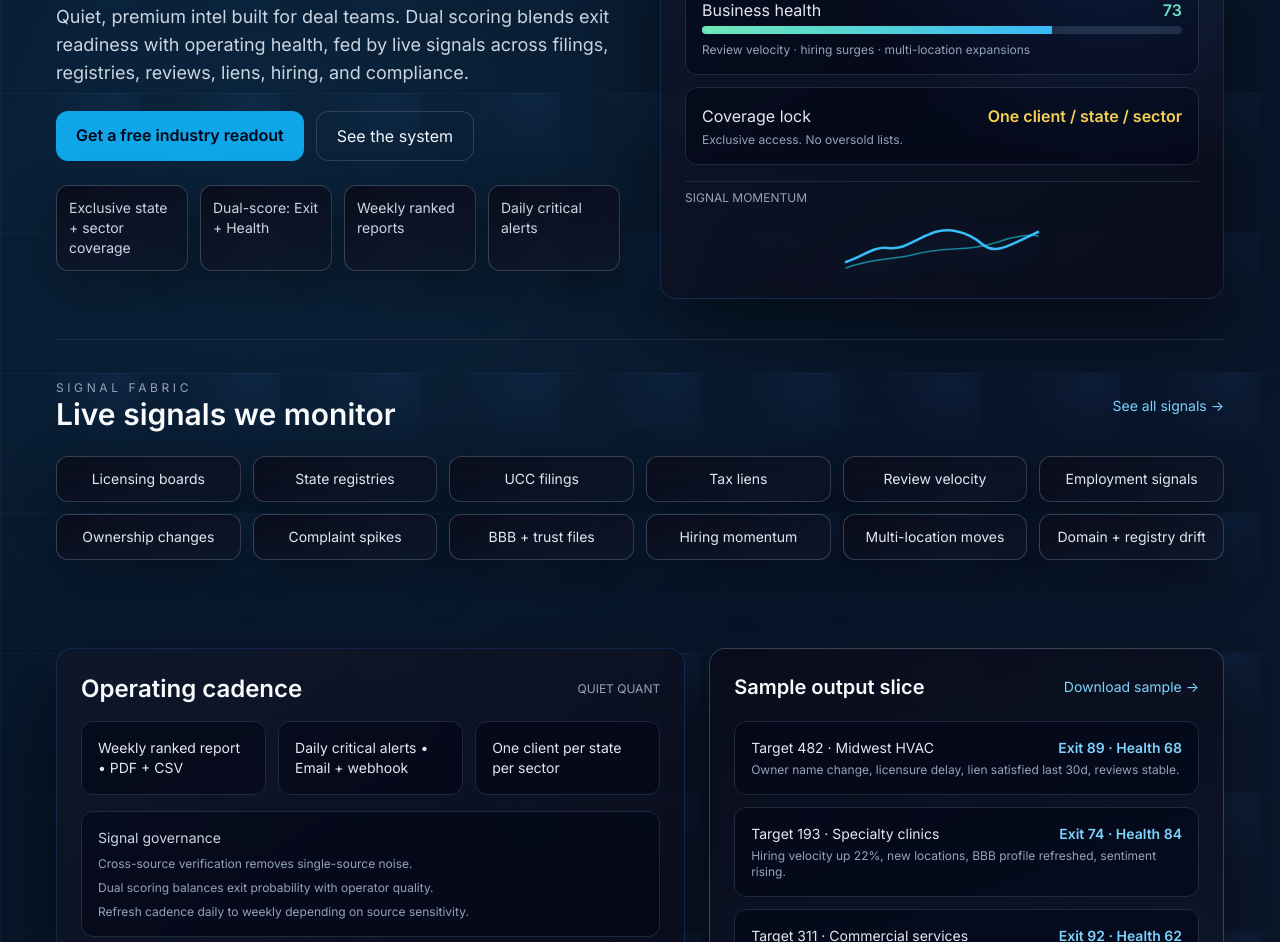
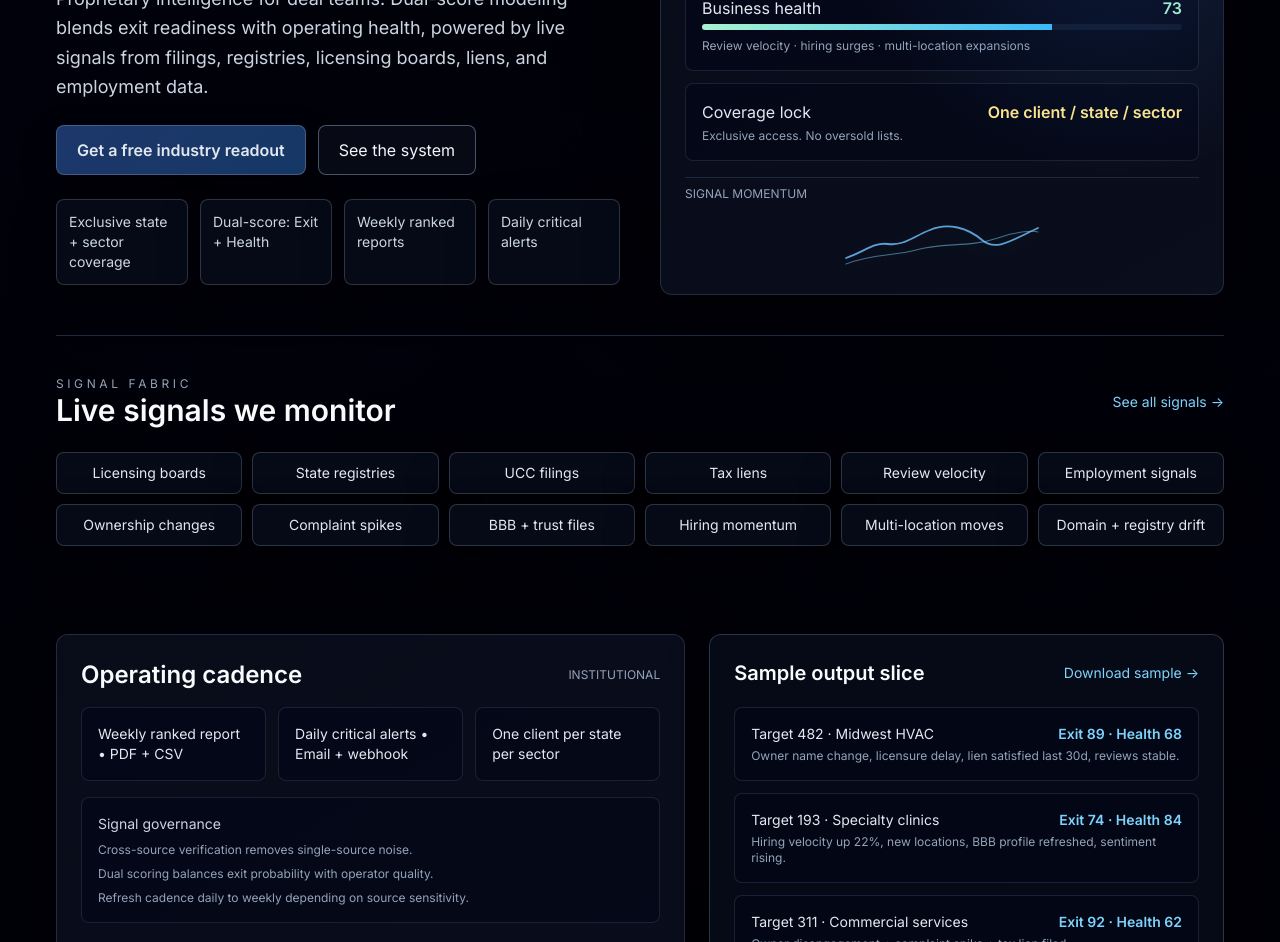
Before and after one commit to remitaffin/acquisition-edge-landing, a plain HTML site: page index.html in a window 1280 px wide. Shown: the part 327-1269 px from the top of the page. Drawn offline with nearby package versions, Linux system fonts and the light colour scheme.

Commit message:
Institutionalize styling and copy

```diff
--- a/index.html
+++ b/index.html
@@ -4,7 +4,7 @@
   <meta charset="UTF-8">
   <meta name="viewport" content="width=device-width, initial-scale=1.0">
   <title>Acquisition Edge | Confidential Acquisition Intelligence</title>
-  <meta name="description" content="Quiet, finance-grade intelligence for exclusive acquisitions. Live signals, dual scoring, and muted dashboards built for brokers, deal teams, and acquisition leads.">
+  <meta name="description" content="Finance-grade acquisition intelligence with dual scoring and live signals for brokers, deal teams, and acquisition leads.">
   <link rel="canonical" href="https://acquisitionedge.ai/">
   <meta property="og:title" content="Acquisition Edge | Confidential Acquisition Intelligence">
   <meta property="og:description" content="Premium acquisition intelligence with live signals, exit readiness scoring, and exclusive coverage.">
@@ -52,7 +52,7 @@
     <header class="border-b border-slate-800/70 bg-slate-950/90 sticky top-0 backdrop-blur z-50">
       <div class="ae-shell mx-auto px-4 py-4 flex items-center justify-between">
         <a href="index.html" class="flex items-center space-x-3">
-          <div class="h-11 w-11 rounded-2xl bg-gradient-to-br from-sky-400 via-cyan-300 to-indigo-500 grid place-items-center font-bold text-slate-950 tracking-tight">AE</div>
+          <div class="h-11 w-11 rounded-xl bg-gradient-to-br from-sky-500/80 via-blue-500/70 to-indigo-500/70 grid place-items-center font-bold text-slate-950 tracking-tight border border-slate-700/70">AE</div>
           <div>
             <p class="text-lg font-semibold leading-tight">Acquisition Edge</p>
             <p class="text-xs text-slate-400">Confidential intelligence</p>
@@ -66,7 +66,7 @@
           <a href="about.html" class="hover:text-sky-200 transition">About</a>
         </nav>
         <div class="flex items-center space-x-3">
-          <a href="contact.html" class="hidden md:inline-flex px-4 py-2 rounded-xl bg-sky-500 text-slate-950 font-semibold hover:bg-sky-400 transition">Request Report</a>
+          <a href="contact.html" class="hidden md:inline-flex px-4 py-2 rounded-lg ae-btn-primary font-semibold">Request Report</a>
           <button id="menu-toggle" class="md:hidden text-slate-200" aria-label="Open menu">
             <svg xmlns="http://www.w3.org/2000/svg" class="h-7 w-7" fill="none" viewBox="0 0 24 24" stroke="currentColor"><path stroke-linecap="round" stroke-linejoin="round" stroke-width="1.5" d="M4 6h16M4 12h16M4 18h16" /></svg>
           </button>
@@ -78,7 +78,7 @@
         <a href="coverage.html" class="block hover:text-sky-200">Coverage</a>
         <a href="sample-report.html" class="block hover:text-sky-200">Sample Report</a>
         <a href="about.html" class="block hover:text-sky-200">About</a>
-        <a href="contact.html" class="block font-semibold text-slate-950 bg-sky-500 rounded-lg px-3 py-2 text-center">Request Report</a>
+        <a href="contact.html" class="block font-semibold text-slate-50 ae-btn-primary rounded-lg px-3 py-2 text-center">Request Report</a>
       </div>
     </header>
 
@@ -87,44 +87,44 @@
         <div class="space-y-6">
           <p class="text-xs uppercase section-label text-sky-300/70">Confidential acquisition intelligence</p>
           <h1 class="text-4xl md:text-5xl font-semibold leading-tight">Find off-market targets before they file or list.</h1>
-          <p class="text-lg text-slate-300">Quiet, premium intel built for deal teams. Dual scoring blends exit readiness with operating health, fed by live signals across filings, registries, reviews, liens, hiring, and compliance.</p>
+          <p class="text-lg text-slate-300 leading-relaxed">Proprietary intelligence for deal teams. Dual-score modeling blends exit readiness with operating health, powered by live signals from filings, registries, licensing boards, liens, and employment data.</p>
           <div class="flex flex-col sm:flex-row gap-3">
-            <a href="contact.html" class="px-5 py-3 rounded-xl bg-sky-500 text-slate-950 font-semibold text-center hover:bg-sky-400 transition">Get a free industry readout</a>
-            <a href="how-it-works.html" class="px-5 py-3 rounded-xl border border-slate-700 text-slate-100 text-center hover:border-slate-500 transition">See the system</a>
+            <a href="contact.html" class="px-5 py-3 rounded-lg ae-btn-primary font-semibold text-center">Get a free industry readout</a>
+            <a href="how-it-works.html" class="px-5 py-3 rounded-lg ae-btn-secondary text-slate-100 text-center">See the system</a>
           </div>
           <div class="grid grid-cols-2 sm:grid-cols-4 gap-3 text-sm text-slate-300">
-            <div class="ae-card rounded-xl p-3">Exclusive state + sector coverage</div>
-            <div class="ae-card rounded-xl p-3">Dual-score: Exit + Health</div>
-            <div class="ae-card rounded-xl p-3">Weekly ranked reports</div>
-            <div class="ae-card rounded-xl p-3">Daily critical alerts</div>
+            <div class="ae-card rounded-lg p-3">Exclusive state + sector coverage</div>
+            <div class="ae-card rounded-lg p-3">Dual-score: Exit + Health</div>
+            <div class="ae-card rounded-lg p-3">Weekly ranked reports</div>
+            <div class="ae-card rounded-lg p-3">Daily critical alerts</div>
           </div>
         </div>
-        <div class="ae-panel rounded-2xl p-6 glow-accent space-y-4">
+        <div class="ae-panel rounded-xl p-6 glow-accent space-y-4">
           <div class="flex items-center justify-between text-sm text-slate-300">
             <span class="badge-dot">Live signal fusion</span>
-            <span class="text-sky-300">Realtime</span>
+            <span class="text-sky-200">Realtime</span>
           </div>
           <div class="space-y-3">
-            <div class="p-4 rounded-xl bg-slate-950/60 border border-slate-800">
-              <div class="flex items-center justify-between text-slate-200 mb-1"><span>Exit readiness</span><span class="font-semibold text-sky-300" data-count="87">0</span></div>
-              <div class="w-full bg-slate-800 rounded-full h-2 overflow-hidden"><div class="h-2 bg-gradient-to-r from-sky-400 via-cyan-300 to-emerald-400 w-[87%]"></div></div>
+            <div class="p-4 rounded-lg bg-slate-950/60 border border-slate-800/80">
+              <div class="flex items-center justify-between text-slate-200 mb-1"><span>Exit readiness</span><span class="font-semibold text-sky-200" data-count="87">0</span></div>
+              <div class="w-full bg-slate-900 rounded-full h-[6px] overflow-hidden"><div class="h-[6px] bg-gradient-to-r from-sky-400 via-blue-400 to-emerald-300 w-[87%]"></div></div>
               <p class="text-xs text-slate-400 mt-2">Owner disengagement · licensing friction · complaint spikes</p>
             </div>
-            <div class="p-4 rounded-xl bg-slate-950/60 border border-slate-800">
-              <div class="flex items-center justify-between text-slate-200 mb-1"><span>Business health</span><span class="font-semibold text-emerald-300" data-count="73">0</span></div>
-              <div class="w-full bg-slate-800 rounded-full h-2 overflow-hidden"><div class="h-2 bg-gradient-to-r from-emerald-300 to-sky-400 w-[73%]"></div></div>
+            <div class="p-4 rounded-lg bg-slate-950/60 border border-slate-800/80">
+              <div class="flex items-center justify-between text-slate-200 mb-1"><span>Business health</span><span class="font-semibold text-emerald-200" data-count="73">0</span></div>
+              <div class="w-full bg-slate-900 rounded-full h-[6px] overflow-hidden"><div class="h-[6px] bg-gradient-to-r from-emerald-200 to-sky-400 w-[73%]"></div></div>
               <p class="text-xs text-slate-400 mt-2">Review velocity · hiring surges · multi-location expansions</p>
             </div>
-            <div class="p-4 rounded-xl bg-slate-950/60 border border-slate-800">
-              <div class="flex items-center justify-between text-slate-200 mb-1"><span>Coverage lock</span><span class="font-semibold text-amber-300">One client / state / sector</span></div>
+            <div class="p-4 rounded-lg bg-slate-950/60 border border-slate-800/80">
+              <div class="flex items-center justify-between text-slate-200 mb-1"><span>Coverage lock</span><span class="font-semibold text-amber-200">One client / state / sector</span></div>
               <p class="text-xs text-slate-400">Exclusive access. No oversold lists.</p>
             </div>
           </div>
           <div class="pt-2 border-t border-slate-800">
             <p class="text-xs uppercase text-slate-400 mb-2">Signal momentum</p>
             <svg class="sparkline" viewBox="0 0 200 60" fill="none" xmlns="http://www.w3.org/2000/svg">
-              <path d="M4 48C22 42 32 32 46 34C62 36 72 26 88 20C106 12 126 18 140 30C154 42 170 30 196 18" stroke="#38bdf8" stroke-width="2.5"/>
-              <path d="M4 54C28 44 52 46 74 40C102 32 126 38 156 28C172 22 190 20 196 22" stroke="#22d3ee" stroke-width="1.5" opacity="0.6"/>
+              <path d="M4 48C22 42 32 32 46 34C62 36 72 26 88 20C106 12 126 18 140 30C154 42 170 30 196 18" stroke="#5aa0d6" stroke-width="1.8"/>
+              <path d="M4 54C28 44 52 46 74 40C102 32 126 38 156 28C172 22 190 20 196 22" stroke="#7dd3fc" stroke-width="1.1" opacity="0.5"/>
             </svg>
           </div>
         </div>
@@ -138,34 +138,34 @@
           </div>
           <a href="signals-and-scoring.html" class="text-sm text-sky-300 hover:text-sky-200">See all signals →</a>
         </div>
-        <div class="grid grid-cols-2 sm:grid-cols-3 lg:grid-cols-6 gap-3 text-sm text-slate-200">
-          <div class="ae-card rounded-xl p-3 text-center">Licensing boards</div>
-          <div class="ae-card rounded-xl p-3 text-center">State registries</div>
-          <div class="ae-card rounded-xl p-3 text-center">UCC filings</div>
-          <div class="ae-card rounded-xl p-3 text-center">Tax liens</div>
-          <div class="ae-card rounded-xl p-3 text-center">Review velocity</div>
-          <div class="ae-card rounded-xl p-3 text-center">Employment signals</div>
-          <div class="ae-card rounded-xl p-3 text-center">Ownership changes</div>
-          <div class="ae-card rounded-xl p-3 text-center">Complaint spikes</div>
-          <div class="ae-card rounded-xl p-3 text-center">BBB + trust files</div>
-          <div class="ae-card rounded-xl p-3 text-center">Hiring momentum</div>
-          <div class="ae-card rounded-xl p-3 text-center">Multi-location moves</div>
-          <div class="ae-card rounded-xl p-3 text-center">Domain + registry drift</div>
+        <div class="grid grid-cols-2 sm:grid-cols-3 lg:grid-cols-6 gap-2.5 text-sm text-slate-200">
+          <div class="ae-card rounded-lg py-2.5 px-3 text-center">Licensing boards</div>
+          <div class="ae-card rounded-lg py-2.5 px-3 text-center">State registries</div>
+          <div class="ae-card rounded-lg py-2.5 px-3 text-center">UCC filings</div>
+          <div class="ae-card rounded-lg py-2.5 px-3 text-center">Tax liens</div>
+          <div class="ae-card rounded-lg py-2.5 px-3 text-center">Review velocity</div>
+          <div class="ae-card rounded-lg py-2.5 px-3 text-center">Employment signals</div>
+          <div class="ae-card rounded-lg py-2.5 px-3 text-center">Ownership changes</div>
+          <div class="ae-card rounded-lg py-2.5 px-3 text-center">Complaint spikes</div>
+          <div class="ae-card rounded-lg py-2.5 px-3 text-center">BBB + trust files</div>
+          <div class="ae-card rounded-lg py-2.5 px-3 text-center">Hiring momentum</div>
+          <div class="ae-card rounded-lg py-2.5 px-3 text-center">Multi-location moves</div>
+          <div class="ae-card rounded-lg py-2.5 px-3 text-center">Domain + registry drift</div>
         </div>
       </section>
 
       <section class="py-12 grid lg:grid-cols-[1.1fr,0.9fr] gap-6 fade-in">
-        <div class="ae-panel rounded-2xl p-6 space-y-4">
+        <div class="ae-panel rounded-xl p-6 space-y-4">
           <div class="flex items-center justify-between">
             <h3 class="text-2xl font-semibold">Operating cadence</h3>
-            <span class="text-xs uppercase text-slate-400">Quiet quant</span>
+            <span class="text-xs uppercase text-slate-400">Institutional</span>
           </div>
           <div class="grid sm:grid-cols-3 gap-3 text-sm text-slate-200">
-            <div class="p-4 rounded-xl bg-slate-950/60 border border-slate-800">Weekly ranked report • PDF + CSV</div>
-            <div class="p-4 rounded-xl bg-slate-950/60 border border-slate-800">Daily critical alerts • Email + webhook</div>
-            <div class="p-4 rounded-xl bg-slate-950/60 border border-slate-800">One client per state per sector</div>
+            <div class="p-4 rounded-lg bg-slate-950/60 border border-slate-800/80">Weekly ranked report • PDF + CSV</div>
+            <div class="p-4 rounded-lg bg-slate-950/60 border border-slate-800/80">Daily critical alerts • Email + webhook</div>
+            <div class="p-4 rounded-lg bg-slate-950/60 border border-slate-800/80">One client per state per sector</div>
           </div>
-          <div class="p-4 rounded-xl bg-slate-950/60 border border-slate-800">
+          <div class="p-4 rounded-lg bg-slate-950/60 border border-slate-800/80">
             <p class="text-sm text-slate-300 mb-2">Signal governance</p>
             <ul class="text-xs text-slate-400 space-y-2">
               <li>Cross-source verification removes single-source noise.</li>
@@ -174,21 +174,21 @@
             </ul>
           </div>
         </div>
-        <div class="ae-card rounded-2xl p-6 space-y-5">
+        <div class="ae-card rounded-xl p-6 space-y-5">
           <div class="flex items-center justify-between">
             <h3 class="text-xl font-semibold">Sample output slice</h3>
             <a href="sample-report.html" class="text-sm text-sky-300 hover:text-sky-200">Download sample →</a>
           </div>
           <div class="space-y-3 text-sm text-slate-200">
-            <div class="p-4 rounded-xl bg-slate-950/60 border border-slate-800">
+            <div class="p-4 rounded-lg bg-slate-950/60 border border-slate-800/80">
               <div class="flex items-center justify-between mb-1"><span>Target 482 · Midwest HVAC</span><span class="text-sky-300 font-semibold">Exit 89 · Health 68</span></div>
               <p class="text-xs text-slate-400">Owner name change, licensure delay, lien satisfied last 30d, reviews stable.</p>
             </div>
-            <div class="p-4 rounded-xl bg-slate-950/60 border border-slate-800">
+            <div class="p-4 rounded-lg bg-slate-950/60 border border-slate-800/80">
               <div class="flex items-center justify-between mb-1"><span>Target 193 · Specialty clinics</span><span class="text-sky-300 font-semibold">Exit 74 · Health 84</span></div>
               <p class="text-xs text-slate-400">Hiring velocity up 22%, new locations, BBB profile refreshed, sentiment rising.</p>
             </div>
-            <div class="p-4 rounded-xl bg-slate-950/60 border border-slate-800">
+            <div class="p-4 rounded-lg bg-slate-950/60 border border-slate-800/80">
               <div class="flex items-center justify-between mb-1"><span>Target 311 · Commercial services</span><span class="text-sky-300 font-semibold">Exit 92 · Health 62</span></div>
               <p class="text-xs text-slate-400">Owner disengagement + complaint spike + tax lien filed.</p>
             </div>
@@ -202,23 +202,23 @@
           <h3 class="text-2xl font-semibold">Built for professionals who track outcomes</h3>
           <span class="text-sm text-slate-400">Brokers · deal teams · corporate development</span>
         </div>
-        <div class="grid sm:grid-cols-2 lg:grid-cols-3 gap-4 text-sm text-slate-300">
-          <div class="ae-card rounded-xl p-4">Business brokers</div>
-          <div class="ae-card rounded-xl p-4">Investment banking directors</div>
-          <div class="ae-card rounded-xl p-4">VP / Director of acquisitions</div>
-          <div class="ae-card rounded-xl p-4">Independent sponsors</div>
-          <div class="ae-card rounded-xl p-4">Search fund operators</div>
-          <div class="ae-card rounded-xl p-4">Corporate development teams</div>
+        <div class="grid sm:grid-cols-2 lg:grid-cols-3 gap-3 text-sm text-slate-300">
+          <div class="ae-card rounded-lg p-4">Business brokers</div>
+          <div class="ae-card rounded-lg p-4">Investment banking directors</div>
+          <div class="ae-card rounded-lg p-4">VP / Director of acquisitions</div>
+          <div class="ae-card rounded-lg p-4">Independent sponsors</div>
+          <div class="ae-card rounded-lg p-4">Search fund operators</div>
+          <div class="ae-card rounded-lg p-4">Corporate development teams</div>
         </div>
       </section>
 
-      <section class="my-14 p-8 rounded-3xl ae-panel fade-in text-center">
+      <section class="my-14 p-9 rounded-xl ae-panel fade-in text-center border border-slate-800/80">
         <p class="text-xs uppercase section-label text-slate-400 mb-3">Exclusive coverage</p>
         <h3 class="text-3xl font-semibold mb-3">Tell us your industry and geography. Secure the edge.</h3>
-        <p class="text-slate-300 mb-6">We lock a single client per state per sector. Quiet, disciplined, and built for finance teams that move first.</p>
+        <p class="text-slate-300 mb-6 leading-relaxed">We lock a single client per state per sector. Disciplined delivery for finance teams that move first.</p>
         <div class="flex flex-col sm:flex-row gap-3 justify-center">
-          <a href="contact.html" class="px-6 py-3 rounded-xl bg-sky-500 text-slate-950 font-semibold hover:bg-sky-400 transition">Request free report</a>
-          <a href="coverage.html" class="px-6 py-3 rounded-xl border border-slate-700 text-slate-50 hover:border-slate-500 transition">Check coverage</a>
+          <a href="contact.html" class="px-6 py-3 rounded-lg ae-btn-primary font-semibold">Request free report</a>
+          <a href="coverage.html" class="px-6 py-3 rounded-lg ae-btn-secondary text-slate-50">Check coverage</a>
         </div>
       </section>
     </main>
--- a/styles.css
+++ b/styles.css
@@ -1,14 +1,14 @@
 @import url('https://fonts.googleapis.com/css2?family=Inter:wght@400;500;600;700&display=swap');
 
 :root {
-  --ae-bg: radial-gradient(circle at 20% 20%, rgba(56, 189, 248, 0.08), transparent 35%),
-            radial-gradient(circle at 80% 0%, rgba(59, 130, 246, 0.07), transparent 40%),
-            linear-gradient(135deg, rgba(12, 74, 110, 0.25), rgba(15, 23, 42, 0.9));
-  --ae-grid: linear-gradient(rgba(148, 163, 184, 0.07) 1px, transparent 1px),
-             linear-gradient(90deg, rgba(148, 163, 184, 0.07) 1px, transparent 1px);
-  --ae-card: rgba(15, 23, 42, 0.7);
-  --ae-border: rgba(51, 65, 85, 0.8);
-  --ae-highlight: #38bdf8;
+  --ae-bg: radial-gradient(circle at 20% 20%, rgba(37, 99, 235, 0.05), transparent 34%),
+            radial-gradient(circle at 78% 0%, rgba(14, 165, 233, 0.05), transparent 42%),
+            linear-gradient(145deg, rgba(8, 15, 30, 0.88), rgba(7, 11, 22, 0.96));
+  --ae-grid: linear-gradient(rgba(148, 163, 184, 0.03) 1px, transparent 1px),
+             linear-gradient(90deg, rgba(148, 163, 184, 0.03) 1px, transparent 1px);
+  --ae-card: rgba(10, 12, 26, 0.82);
+  --ae-border: rgba(71, 85, 105, 0.7);
+  --ae-highlight: #5aa0d6;
   --ae-muted: #94a3b8;
 }
 
@@ -19,7 +19,8 @@
 body {
   background-color: #020617;
   background-image: var(--ae-bg), var(--ae-grid);
-  background-size: cover, 140px 140px;
+  background-size: cover, 220px 220px;
+  background-blend-mode: soft-light;
   color: #e2e8f0;
   min-height: 100vh;
   -webkit-font-smoothing: antialiased;
@@ -31,17 +32,17 @@ body {
 }
 
 .ae-card {
-  background: linear-gradient(160deg, rgba(10, 12, 26, 0.9), rgba(15, 23, 42, 0.78));
-  border: 1px solid rgba(148, 163, 184, 0.32);
-  box-shadow: 0 18px 48px rgba(0, 0, 0, 0.38);
-  backdrop-filter: blur(8px);
+  background: linear-gradient(155deg, rgba(6, 11, 24, 0.9), rgba(8, 13, 28, 0.78));
+  border: 1px solid rgba(148, 163, 184, 0.28);
+  box-shadow: 0 16px 40px rgba(0, 0, 0, 0.38);
+  backdrop-filter: blur(6px);
   cursor: default;
 }
 
 .ae-panel {
-  background: linear-gradient(145deg, rgba(15, 23, 42, 0.9), rgba(10, 12, 26, 0.9));
-  border: 1px solid rgba(59, 130, 246, 0.2);
-  box-shadow: 0 25px 80px rgba(0, 0, 0, 0.55);
+  background: linear-gradient(150deg, rgba(9, 12, 26, 0.95), rgba(11, 16, 32, 0.88));
+  border: 1px solid rgba(99, 115, 139, 0.3);
+  box-shadow: 0 20px 70px rgba(0, 0, 0, 0.48);
 }
 
 .glow-accent {
@@ -71,11 +72,11 @@ body {
   height: 60px;
   width: 100%;
   stroke-linecap: round;
-  filter: drop-shadow(0 6px 14px rgba(56, 189, 248, 0.22));
+  filter: drop-shadow(0 4px 10px rgba(90, 160, 214, 0.12));
 }
 
 .data-grid {
-  background: linear-gradient(180deg, rgba(14, 165, 233, 0.04), rgba(14, 165, 233, 0));
+  background: linear-gradient(180deg, rgba(12, 74, 110, 0.05), rgba(12, 74, 110, 0));
   border: 1px solid rgba(148, 163, 184, 0.18);
 }
 
@@ -96,8 +97,53 @@ a:focus-visible {
   height: 8px;
   margin-right: 6px;
   border-radius: 9999px;
-  background: #22d3ee;
-  box-shadow: 0 0 0 6px rgba(34, 211, 238, 0.15);
+  background: #5aa0d6;
+  box-shadow: 0 0 0 6px rgba(90, 160, 214, 0.12);
+}
+
+.ae-btn-primary {
+  display: inline-flex;
+  align-items: center;
+  justify-content: center;
+  gap: 0.4rem;
+  background: linear-gradient(135deg, rgba(32, 61, 117, 0.9), rgba(26, 68, 122, 0.82));
+  color: #e2e8f0;
+  border: 1px solid rgba(148, 163, 184, 0.35);
+  box-shadow: 0 14px 32px rgba(0, 0, 0, 0.45);
+  transition: background 0.25s ease, border-color 0.25s ease, transform 0.2s ease;
+}
+
+.ae-btn-primary:hover {
+  background: linear-gradient(135deg, rgba(42, 82, 146, 0.95), rgba(30, 76, 132, 0.9));
+  border-color: rgba(148, 163, 184, 0.5);
+}
+
+.ae-btn-secondary {
+  display: inline-flex;
+  align-items: center;
+  justify-content: center;
+  gap: 0.4rem;
+  border: 1px solid rgba(100, 116, 139, 0.7);
+  background: rgba(9, 13, 26, 0.8);
+  color: #e2e8f0;
+  transition: border-color 0.2s ease, color 0.2s ease, background 0.2s ease;
+}
+
+.ae-btn-secondary:hover {
+  border-color: rgba(148, 163, 184, 0.9);
+  color: #f8fafc;
+  background: rgba(12, 16, 32, 0.9);
+}
+
+.bg-sky-500 {
+  background-color: #1f3b63 !important;
+  color: #e2e8f0 !important;
+  border: 1px solid rgba(148, 163, 184, 0.38) !important;
+  box-shadow: 0 12px 30px rgba(0, 0, 0, 0.4) !important;
+}
+
+.hover\:bg-sky-400:hover {
+  background-color: #2b4c80 !important;
 }
 
 @media (max-width: 768px) {
```
Also changed, not shown: about.html (+10 -10 lines), contact.html (+5 -5 lines), coverage.html (+4 -4 lines), how-it-works.html (+6 -6 lines), legal.html (+5 -5 lines), sample-report.html (+4 -4 lines), signals-and-scoring.html (+7 -7 lines).
